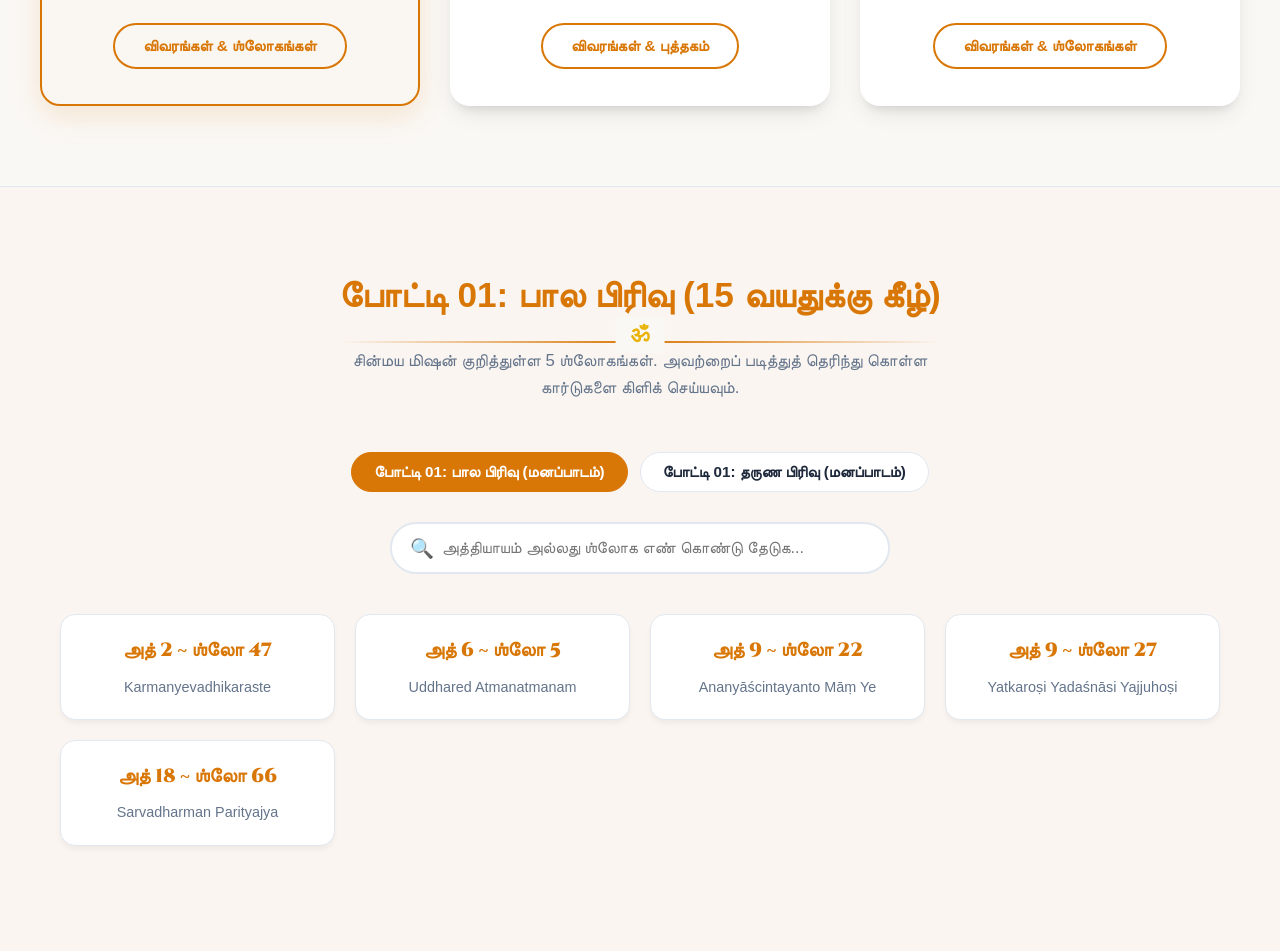
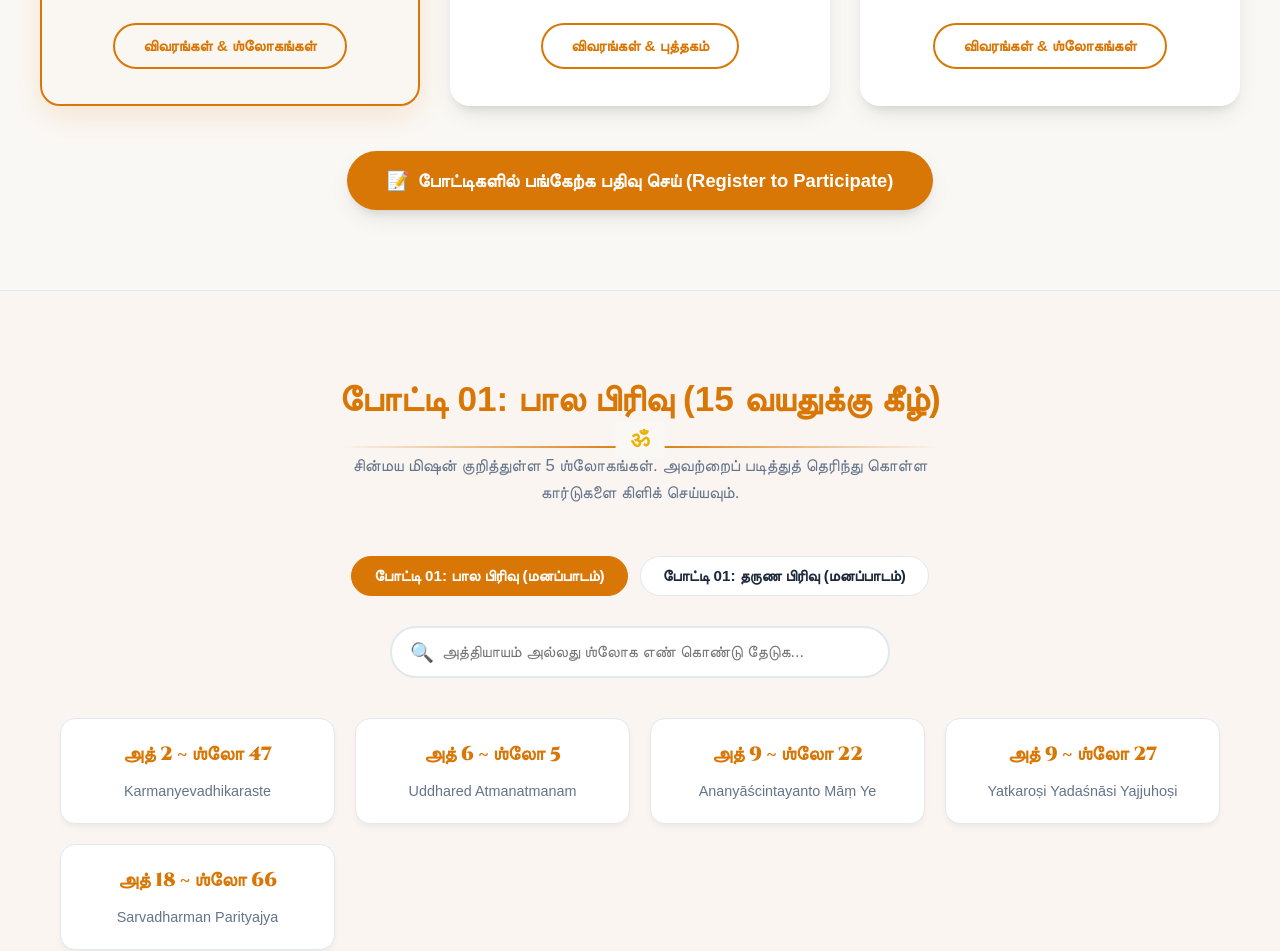
Before and after one commit to karmayogabg/gitajayanthi2026, a plain HTML site: page index.html in a window 1280 px wide. Shown: the part 1842-2793 px from the top of the page. Drawn offline with Linux system fonts and the light colour scheme; a web font is replaced by a local one.

Commit message:
Add central registration CTA button below competition cards

```diff
--- a/index.html
+++ b/index.html
@@ -1185,6 +1185,13 @@
             </div>
 
         </div>
+
+        <!-- Single Central Registration CTA Button -->
+        <div style="text-align: center; margin-top: 45px;">
+            <a href="#register" class="btn tamil-text" onclick="document.getElementById('register').scrollIntoView({ behavior: 'smooth' }); event.preventDefault();" style="font-size: 1.15rem; padding: 15px 40px; box-shadow: var(--shadow); border-radius: 50px; text-decoration: none; display: inline-flex; align-items: center; gap: 8px;">
+                <span>📝</span> போட்டிகளில் பங்கேற்க பதிவு செய் (Register to Participate)
+            </a>
+        </div>
     </section>
 
     <!-- Quiz Study Book Section -->
```
